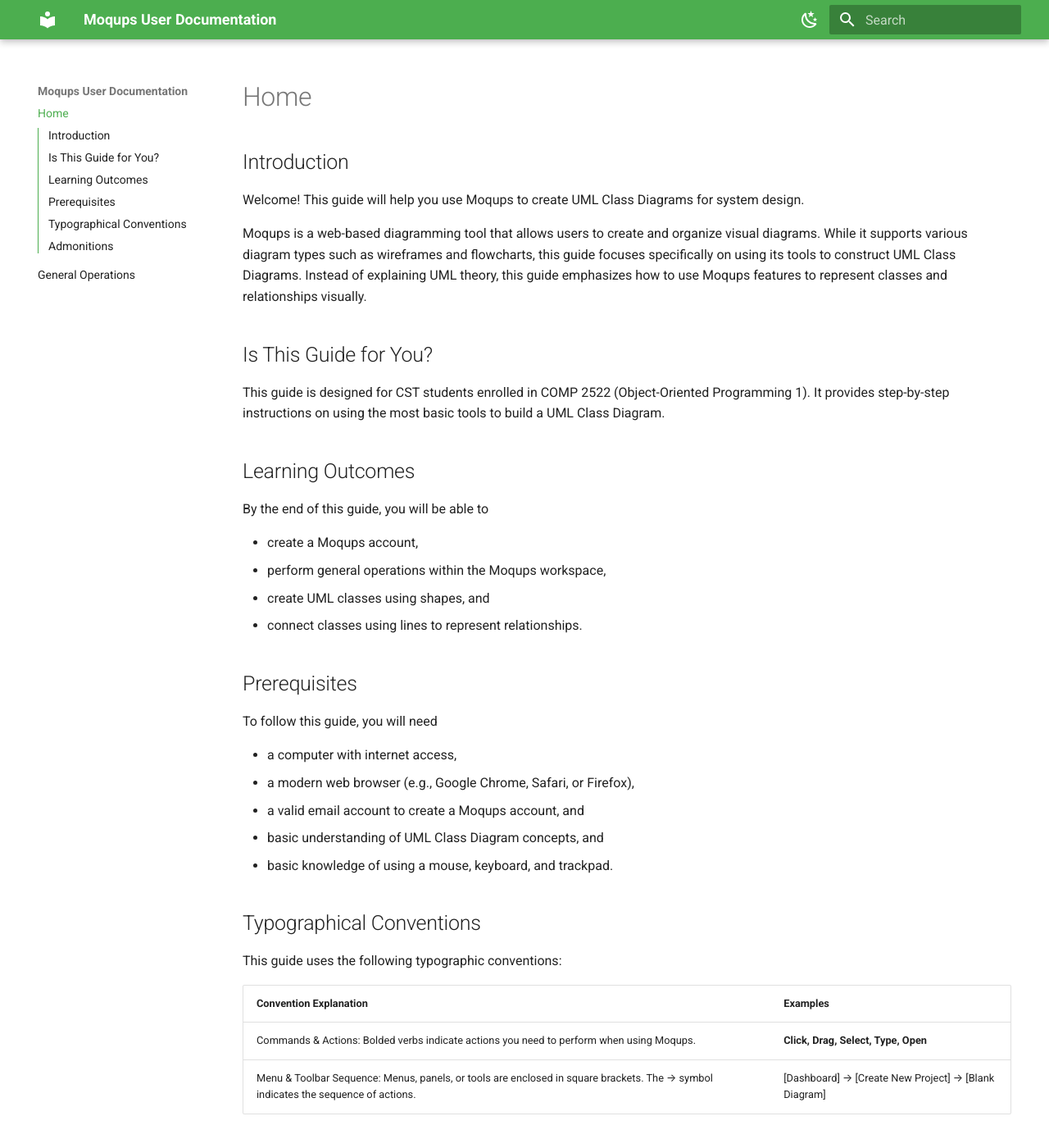
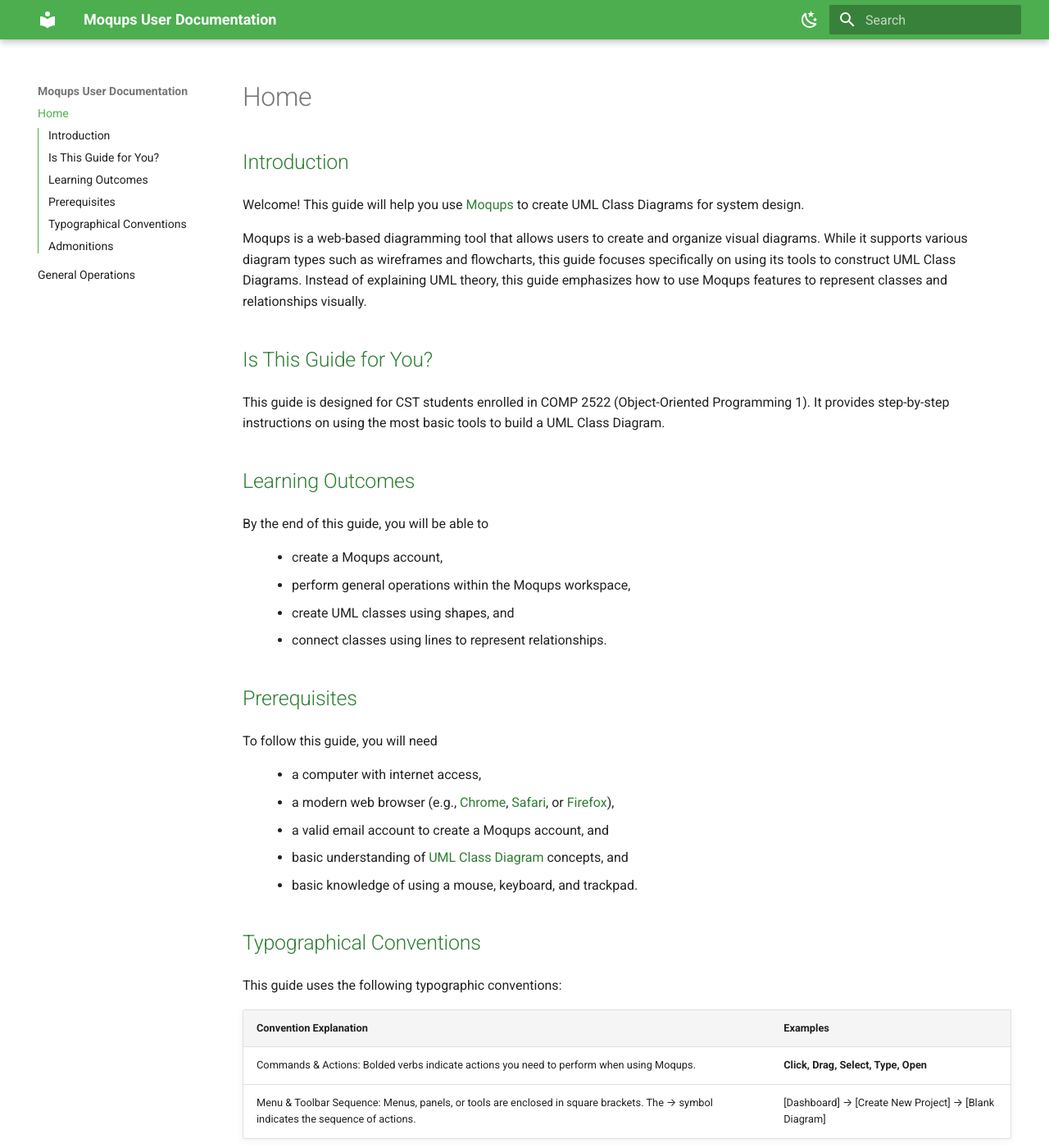
Before and after one commit to mzhao002/Moqups-User-Documentation, an MkDocs documentation site: the page built from docs/index.md, in a window 1280 px wide and 1400 px high. Shown: the whole window at 82% size. Built offline with MkDocs 1.6.1 and Material for MkDocs 9.7.7, drawn with Linux system fonts in a browser that asks for light colours; some of the changed text lies outside the part shown.

Commit message:
Add extra.css and links to the keywords

```diff
--- a/docs/index.md
+++ b/docs/index.md
@@ -2,7 +2,7 @@
 
 ## Introduction
 
-Welcome! This guide will help you use Moqups to create UML Class Diagrams for system design.
+Welcome! This guide will help you use [Moqups](https://moqups.com/) to create UML Class Diagrams for system design.
 
 Moqups is a web-based diagramming tool that allows users to create and organize visual diagrams. While it supports various diagram types such as wireframes and flowcharts, this guide focuses specifically on using its tools to construct UML Class Diagrams. Instead of explaining UML theory, this guide emphasizes how to use Moqups features to represent classes and relationships visually.
 
@@ -24,9 +24,9 @@
 To follow this guide, you will need
 
 * a computer with internet access,
-* a modern web browser (e.g., Google Chrome, Safari, or Firefox),
+* a modern web browser (e.g., [Chrome](https://www.google.com/intl/en_ca/chrome/), [Safari](https://apps.apple.com/ca/app/safari/id1146562112), or [Firefox](https://www.firefox.com/zh-CN/)),
 * a valid email account to create a Moqups account, and
-* basic understanding of UML Class Diagram concepts, and
+* basic understanding of [UML Class Diagram](https://www.visual-paradigm.com/guide/uml-unified-modeling-language/uml-class-diagram-tutorial/) concepts, and
 * basic knowledge of using a mouse, keyboard, and trackpad.
 
 
@@ -44,10 +44,10 @@
 This guide uses success, warning, and note messages to provide additional information for each step.
 
 !!! success
-    Success indicates that a step has been completed correctly. It appears in a green box with a checkmark icon next to the word “Success”.
+    Success means the step was done correctly. It shows a green box with a checkmark.
 
 !!! warning
-    Warning highlights actions that may cause errors or issues if performed incorrectly. It appears in an orange box with a warning icon next to the word “Warning”.
+    Warning means something may go wrong if it is done incorrectly. It shows an orange box with a warning icon.
 
 !!! note
-    Note provides additional tips or helpful information related to a step. It appears in a blue box with a pen icon next to the word “Note”.
+    Note gives extra tips or helpful information. It shows a blue box with a pen icon.
--- /dev/null
+++ b/docs/stylesheets/extra.css
@@ -0,0 +1,50 @@
+.md-content {
+  font-size: 16px;
+  line-height: 1.75;
+}
+
+h1 {
+  font-size: 2.2rem;
+  font-weight: 700;
+}
+
+h2 {
+  color: #2e7d32;
+  font-weight: 600;
+  padding-bottom: 0.3rem;
+}
+
+.md-content a {
+  color: #2e7d32;
+  text-decoration: none;
+}
+
+.md-content a:hover {
+  text-decoration: underline;
+}
+
+[data-md-color-scheme="slate"] h2 {
+  color: #a5d6a7;
+}
+[data-md-color-scheme="slate"] .md-content a {
+  color: #a5d6a7;
+}
+
+.md-content ul {
+  padding-left: 1.5rem;
+}
+
+.md-content li {
+  margin-bottom: 0.4rem;
+}
+
+table {
+  border-radius: 8px;
+  overflow: hidden;
+  box-shadow: 0 2px 10px rgba(0,0,0,0.06);
+}
+
+th {
+  background-color: #f5f5f5;
+  font-weight: 600;
+}
--- a/mkdocs.yml
+++ b/mkdocs.yml
@@ -26,6 +26,9 @@
   - pymdownx.details
   - pymdownx.superfences
 
+extra_css:
+  - stylesheets/extra.css
+
 nav:
   - Home: index.md
   - General Operations: general-operations.md
```
